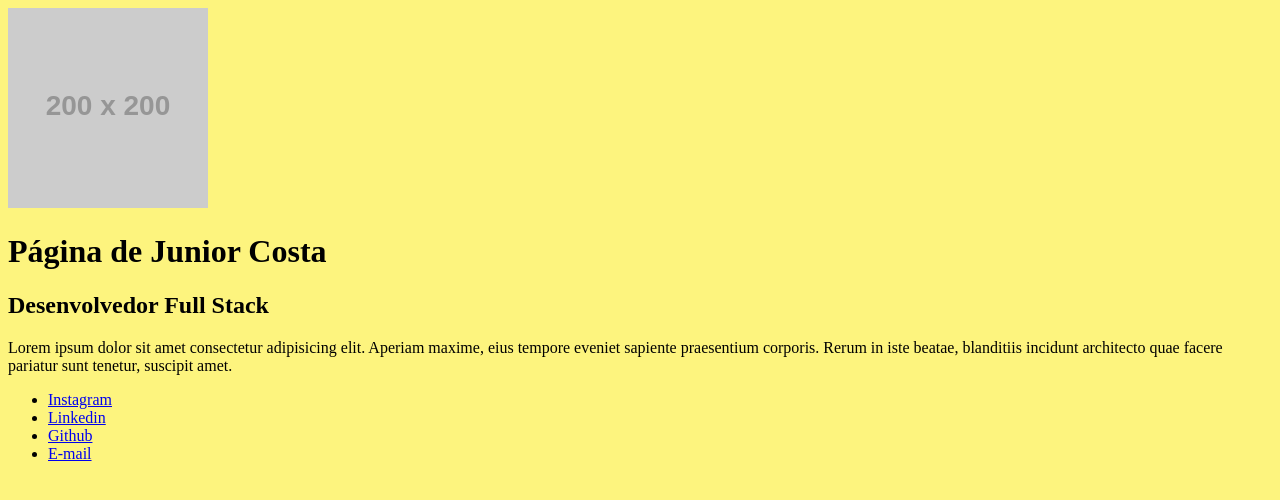
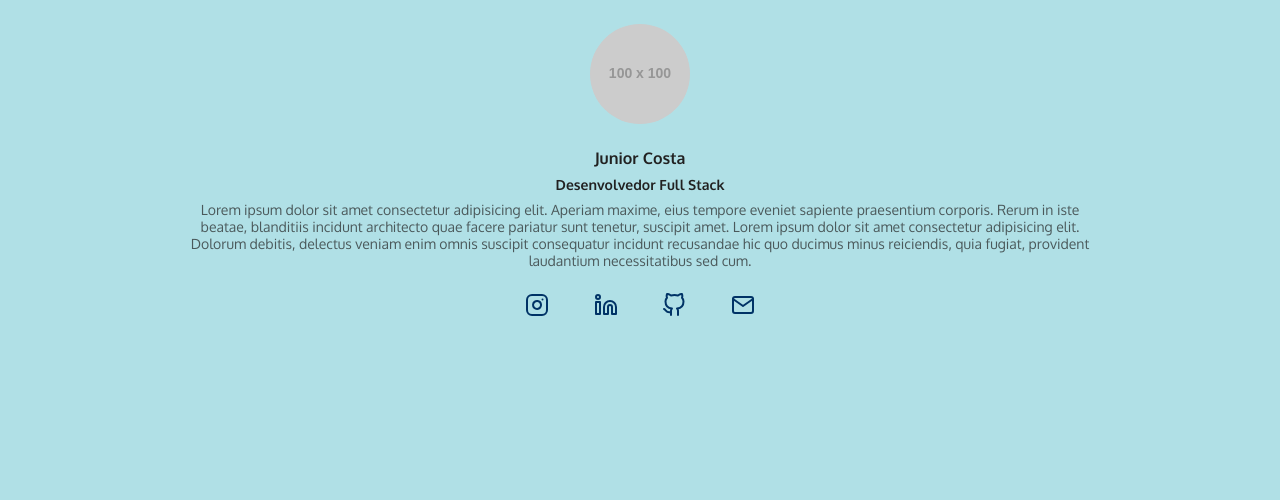
Before and after one commit to JJrCosta/pagina_pessoal_less, a website: page index.html in a window 1280 px wide. Drawn offline with nearby package versions, Linux system fonts and the light colour scheme; files that its build step writes are made by us from their sources; placeholder pictures from the web are drawn by us.

Commit message:
Add colors map and images

```diff
--- a/index.html
+++ b/index.html
@@ -6,31 +6,46 @@
     <meta name="viewport" content="width=device-width, initial-scale=1.0">
     <title>Página do Junior Costa</title>
     <link rel="stylesheet" href="./build/styles/main.css">
+    <link rel="preconnect" href="https://fonts.googleapis.com">
+    <link rel="preconnect" href="https://fonts.gstatic.com" crossorigin>
+    <link href="https://fonts.googleapis.com/css2?family=Oxygen:wght@300;400;700&display=swap" rel="stylesheet">
 </head>
 <body>
-    <header>
-        <img src="https://via.placeholder.com/200x200" alt="placeholder image">
-        <h1>Página de Junior Costa</h1>
-        <h2>Desenvolvedor Full Stack</h2>
-        <p>
-            Lorem ipsum dolor sit amet consectetur adipisicing elit. Aperiam maxime, eius tempore eveniet sapiente praesentium corporis. Rerum in iste beatae, blanditiis incidunt architecto quae facere pariatur sunt tenetur, suscipit amet.
-        </p>
+    <div class="container">
+        <header>
+            <img class="profile-avatar" src="https://via.placeholder.com/100x100" alt="placeholder image">
+            <div class="profile-bio">
+                <h1 class="profile-bio-name">Junior Costa</h1>
+                <h2 class="profile-bio-subtitle">Desenvolvedor Full Stack</h2>
+                <p class="profile-bio-description">
+                    Lorem ipsum dolor sit amet consectetur adipisicing elit. Aperiam maxime, eius tempore eveniet sapiente praesentium corporis. Rerum in iste beatae, blanditiis incidunt architecto quae facere pariatur sunt tenetur, suscipit amet. Lorem ipsum dolor sit amet consectetur adipisicing elit. Dolorum debitis, delectus veniam enim omnis suscipit consequatur incidunt recusandae hic quo ducimus minus reiciendis, quia fugiat, provident laudantium necessitatibus sed cum.
+                </p>
+            </div>
+        </header>
         <nav>
-            <ul>
+            <ul class="social-links">
                 <li>
-                    <a href="#">Instagram</a>
+                    <a href="#">
+                        <img src="./src/images/instagram.svg" alt="Logo do Instagram">
+                    </a>
                 </li>
                 <li>
-                    <a href="#">Linkedin</a>
+                    <a href="#">
+                        <img src="./src/images/linkedin.svg" alt="Logo do Instagram">
+                    </a>
                 </li>
                 <li>
-                    <a href="#">Github</a>
+                    <a href="#">
+                        <img src="./src/images/github.svg" alt="Logo do Instagram">
+                    </a>
                 </li>
                 <li>
-                    <a href="#">E-mail</a>
+                    <a href="#">
+                        <img src="./src/images/mail.svg" alt="Logo do Instagram">
+                    </a>
                 </li>
             </ul>
         </nav>
-    </header>
+    </div>
 </body>
 </html>
--- a/src/styles/main.less
+++ b/src/styles/main.less
@@ -1,3 +1,88 @@
+@import "maps.less";
+
+// ESCAPINGS
+@breakpointTablet: ~"(min-width: 768px) and (max-width: 1023px)";
+@breakpointMobile: ~"(max-width: 767px)";
+
+// MIXINS
+.marginBottom8 {
+    margin-bottom: 8px;
+}
+.fontSize14 {
+    font-size: 14px;
+}
+
+// RESET
+* {
+    margin: 0;
+    padding: 0;
+    box-sizing: border-box;
+    font-family: 'Oxygen', sans-serif;
+}
+
+// CUSTOM STYLE
 body {
-    background-color: #fdf47e;
+    background-color: #colors[bgColor];
+    color: #colors[txtDarkColor];
 }
+
+.container {
+    max-width: 960px;
+    width: 100%;
+    margin: 0 auto;
+
+    @media @breakpointTablet {
+        max-width: 80%;
+    }
+
+    @media @breakpointMobile {
+        max-width: 75%;
+    }
+}
+
+header {
+    padding: 24px;
+
+    .profile-avatar {
+        display: block;
+        margin: 0 auto 24px;
+        border-radius: 50%;
+    }
+
+    .profile-bio {
+        text-align: center;
+
+        &-name {
+            font-size: 16px;
+            .marginBottom8();
+        }
+
+        &-subtitle {
+            .fontSize14();
+            .marginBottom8();
+        }
+
+        &-description {
+            .fontSize14();
+            opacity: .7;
+        }
+    }
+}
+
+.social-links {
+    display: flex;
+    justify-content: space-between;
+    max-width: 230px;
+    width: 100%;
+    margin: 0 auto;
+
+    li {
+        list-style: none;
+        transition: all ease 500ms;
+
+        &:hover {
+            transform: scale(1.2);
+            transition: all ease 500ms;
+        }
+    }
+}
--- /dev/null
+++ b/src/styles/maps.less
@@ -0,0 +1,8 @@
+#colors() {
+    bgColor: #B0E0E6;
+    btnColor: #1E90FF;
+    txtLightColor: #EFEFEF;
+    txtDarkColor: #212121;
+    iconColor: #003366;
+    contrastColor: #FFA500;
+}
```
Also changed, not shown: src/images/github.svg (added), src/images/instagram.svg (added), src/images/linkedin.svg (added), src/images/mail.svg (added).
